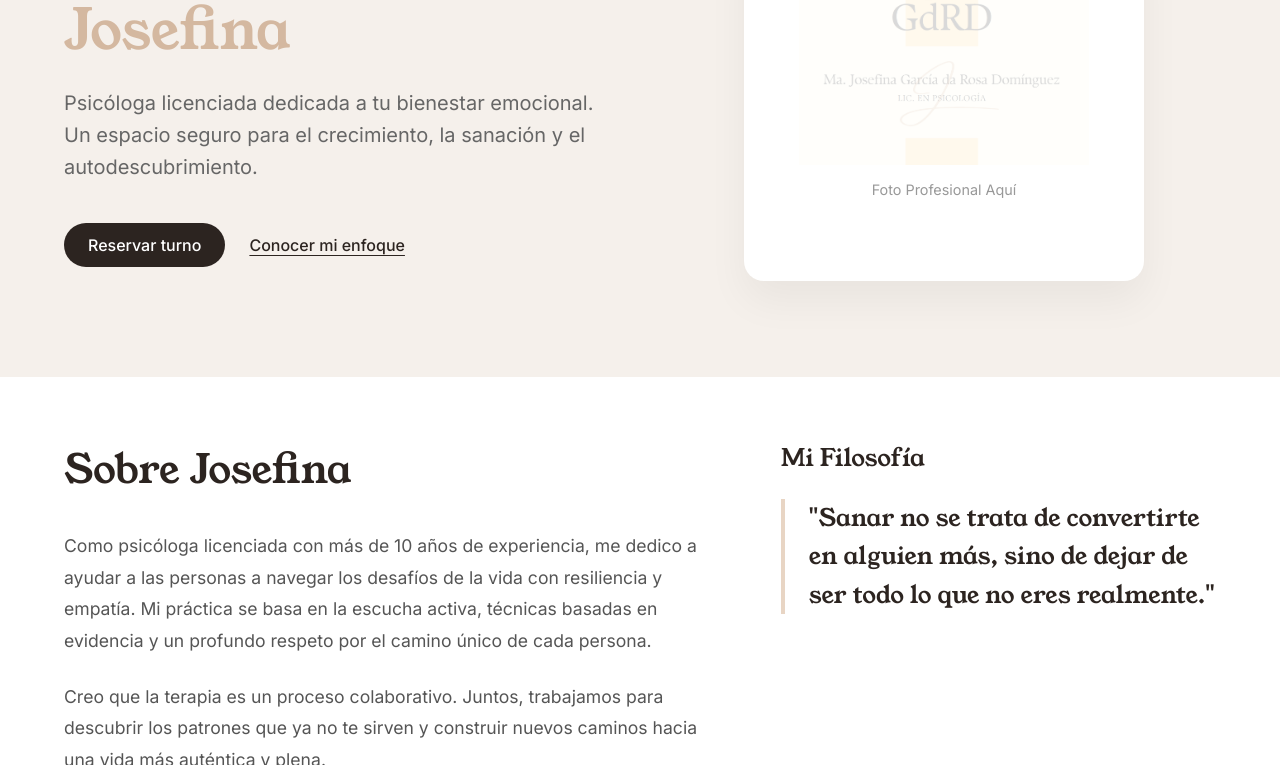
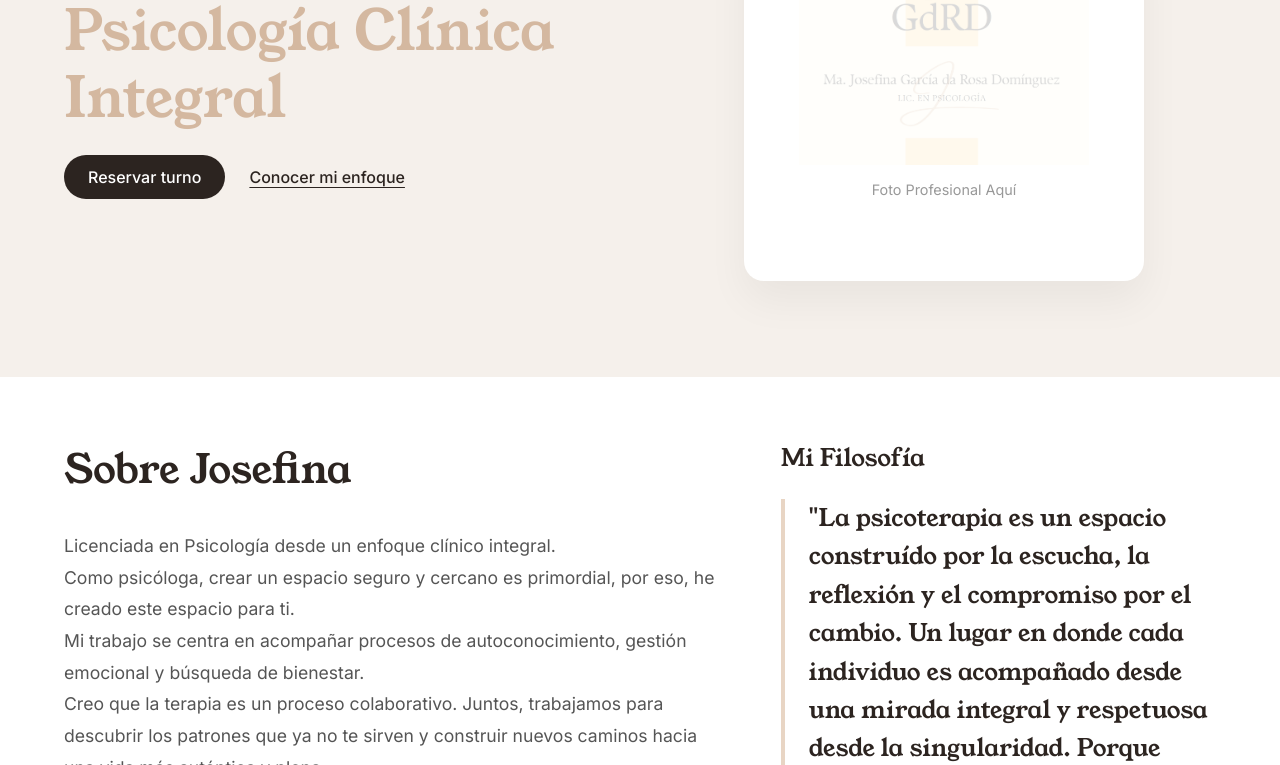
Before and after one commit to OsirisFer/Jose-Website, a Next.js app: page / in a window 1280 px wide. Shown: the part 315-1080 px from the top of the page. Built offline with nearby package versions, Linux system fonts and the light colour scheme.

Commit message:
feat: Add Hero and Profile components.

```diff
--- a/src/components/Hero.js
+++ b/src/components/Hero.js
@@ -7,12 +7,12 @@ export default function Hero() {
             <div className={`container ${styles.content}`}>
                 <div className={styles.textContent}>
                     <h1 className={styles.title}>
-                        Encuentra Equilibrio y Claridad con <span className={styles.highlight}>Josefina</span>
+                        Un espacio seguro creado para ti <br></br><span className={styles.highlight}>  Psicología Clínica Integral</span>
                     </h1>
-                    <p className={styles.subtitle}>
-                        Psicóloga licenciada dedicada a tu bienestar emocional.
-                        Un espacio seguro para el crecimiento, la sanación y el autodescubrimiento.
-                    </p>
+                    {/* <p className={styles.subtitle}>
+                        Lic. Josefina García da Rosa
+
+                    </p> */}
                     <div className={styles.actions}>
                         <a href="#book" className="btn-primary">Reservar turno</a>
                         <a href="#services" className={styles.learnMore}>Conocer mi enfoque</a>
--- a/src/components/Profile.js
+++ b/src/components/Profile.js
@@ -8,10 +8,14 @@ export default function Profile() {
                     <div className={styles.bio}>
                         <h2 className={styles.heading}>Sobre Josefina</h2>
                         <p className={styles.text}>
-                            Como psicóloga licenciada con más de 10 años de experiencia, me dedico a ayudar a las personas a navegar los desafíos de la vida con resiliencia y empatía. Mi práctica se basa en la escucha activa, técnicas basadas en evidencia y un profundo respeto por el camino único de cada persona.
-                        </p>
-                        <p className={styles.text}>
+                            Licenciada en Psicología desde un enfoque clínico integral.
+                            <br></br>
+                            Como psicóloga, crear un espacio seguro y cercano es primordial, por eso, he creado este espacio para ti.
+                            <br></br>
+                            Mi trabajo se centra en acompañar procesos de autoconocimiento, gestión emocional y búsqueda de bienestar.
+                            <br></br>
                             Creo que la terapia es un proceso colaborativo. Juntos, trabajamos para descubrir los patrones que ya no te sirven y construir nuevos caminos hacia una vida más auténtica y plena.
+
                         </p>
                         <div className={styles.credentials}>
                             <div>
@@ -31,7 +35,11 @@ export default function Profile() {
                     <div className={styles.philosophy}>
                         <h3 className={styles.subHeading}>Mi Filosofía</h3>
                         <blockquote className={styles.quote}>
-                            "Sanar no se trata de convertirte en alguien más, sino de dejar de ser todo lo que no eres realmente."
+                            "La psicoterapia es un espacio construído por la escucha, la reflexión y el compromiso por el cambio.
+                            Un lugar en donde cada individuo es acompañado desde una mirada integral y respetuosa desde la singularidad.
+                            Porque cada proceso es único y merece ser acompañado desde el cuidado y el respeto, priorizando siempre el bienestar y enfatizando la salud mental."
+
+
                         </blockquote>
                     </div>
                 </div>
```
